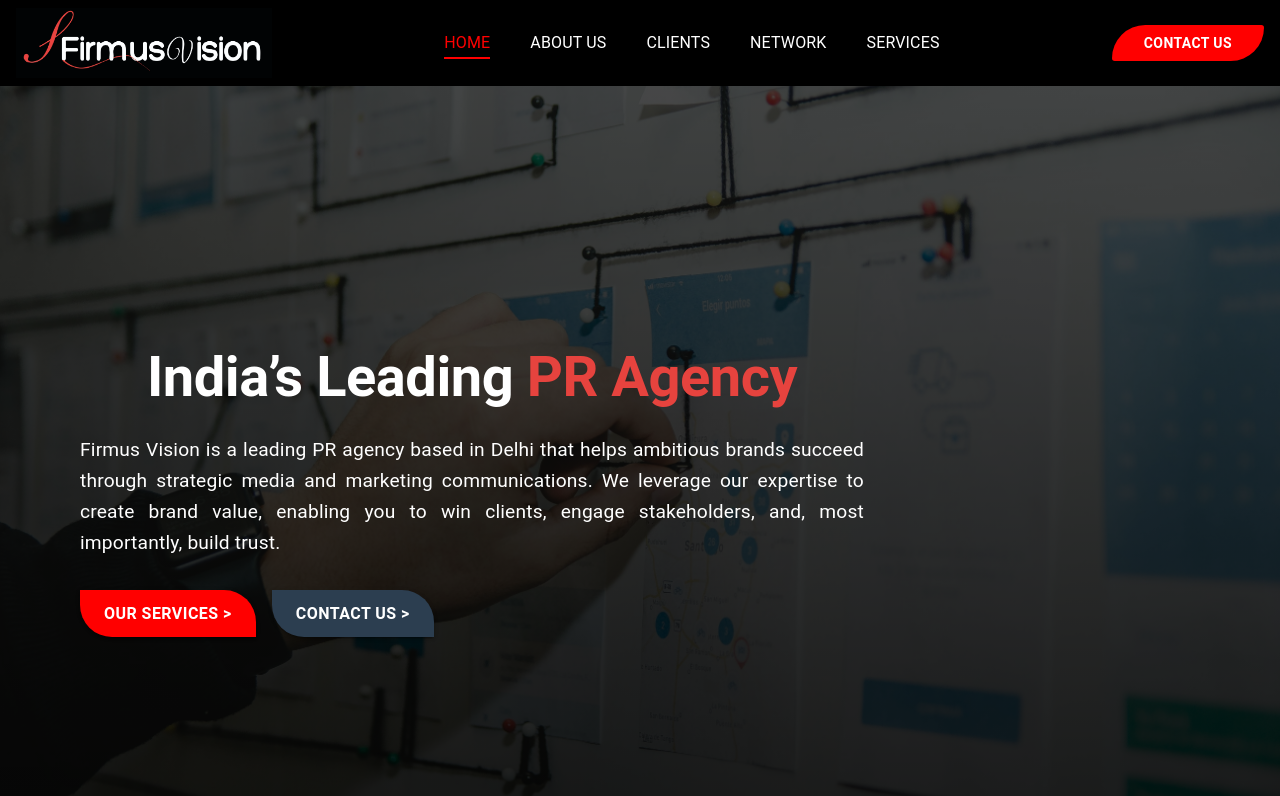
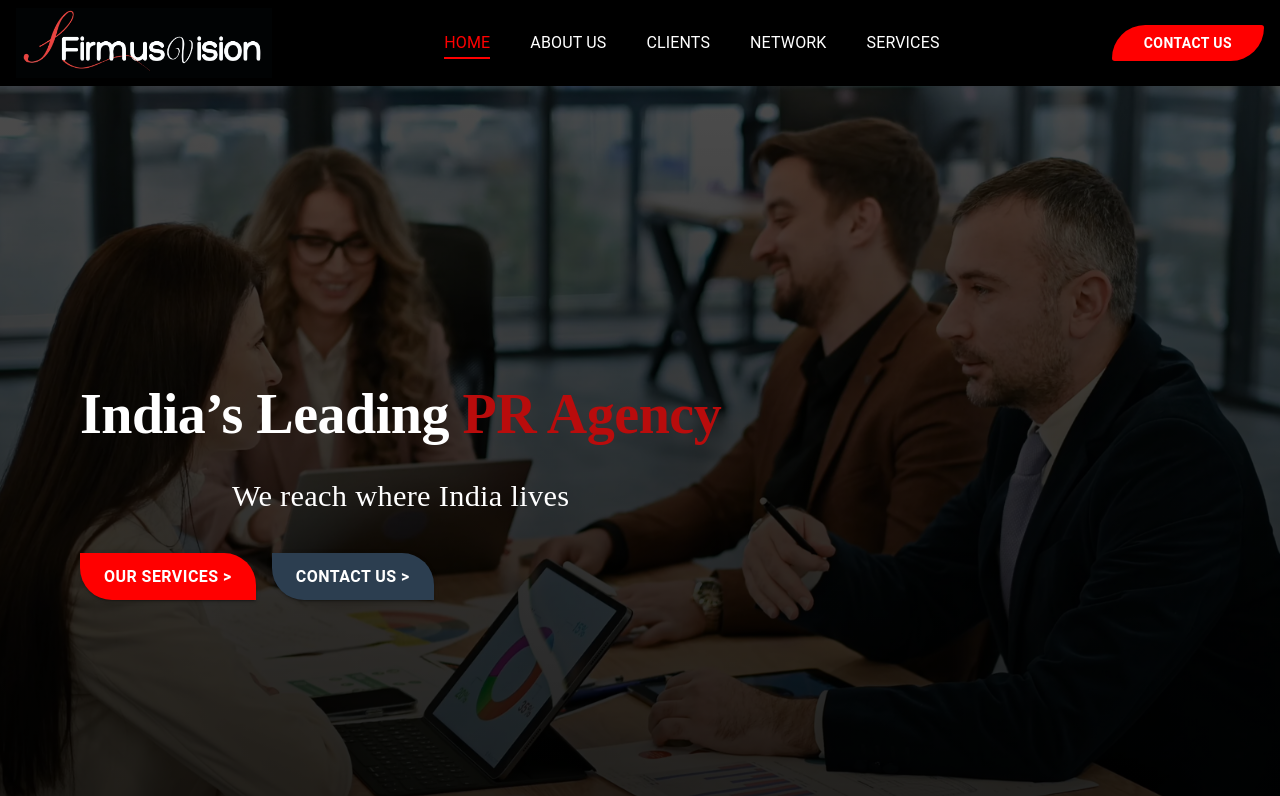
Before and after one commit to NoumanKhan2003/firmusvision, a React (Vite) app in the folder client/: page / in a window 1280 px wide. Shown: the top 796 px of the page. Built offline with nearby package versions, Linux system fonts and the light colour scheme.

Commit message:
Update LandingSection with new background images and typography adjustments

```diff
--- a/client/src/Components/MainSection.jsx
+++ b/client/src/Components/MainSection.jsx
@@ -1,6 +1,9 @@
 import React from "react";
 import { Box, Typography, Button } from "@mui/material";
 import heroImage from "../Assets/img1.webp";
+import frontimg2 from "../Assets/frontimg2.webp";
+import frontimg1 from "../Assets/frontimg1.webp";
+
 import { motion } from "framer-motion";
 import { useNavigate } from "react-router-dom";
 const LandingSection = () => {
@@ -9,7 +12,7 @@
     <Box
       sx={{
         minHeight: "100vh",
-        backgroundImage: `linear-gradient(rgba(0, 0, 0, 0.7), rgba(0, 0, 0, 0.88)), url(${heroImage})`,
+        backgroundImage: `linear-gradient(rgba(0, 0, 0, 0.7), rgba(0, 0, 0, 0.88)), url(${frontimg1})`,
         backgroundSize: "cover",
         backgroundPosition: "center",
         backgroundRepeat: "no-repeat",
@@ -39,27 +42,25 @@
             whiteSpace: "normal",
             wordWrap: "break-word",
             lineHeight: { xs: 1.3, sm: 1.5 },
+            fontFamily: "noto-serif",
           }}
         >
-          India’s Leading <span style={{ color: "#e6433e" }}>PR Agency</span>
+          India’s Leading <span style={{ color: "rgb(185, 12, 12)" }}>PR Agency</span>
         </Typography>
 
         <Typography
           variant="body1"
           sx={{
             mt: 2,
-            fontSize: { xs: "1rem", md: "1.2rem" },
+            fontFamily:"noto-serif",
+            fontSize: { xs: "1.5rem", md: "1.9rem" },
             lineHeight: 1.6,
             width: "100%",
-            textAlign: "justify",
+            textAlign: "center",
             px: { xs: 0, md: 0 },
           }}
         >
-          Firmus Vision is a leading PR agency based in Delhi that helps
-          ambitious brands succeed through strategic media and marketing
-          communications. We leverage our expertise to create brand value,
-          enabling you to win clients, engage stakeholders, and, most
-          importantly, build trust.
+         We reach where India lives
         </Typography>
 
         <Box
```
